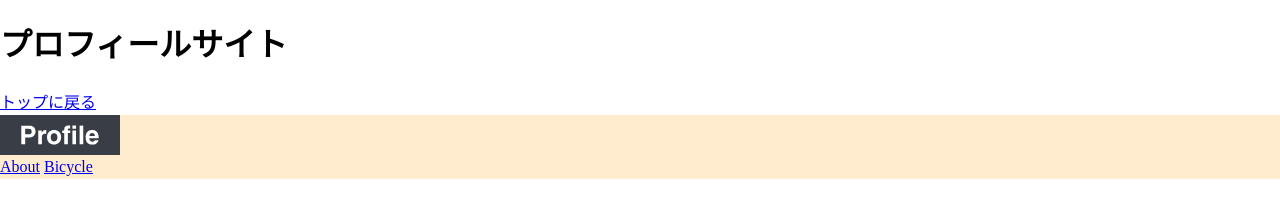
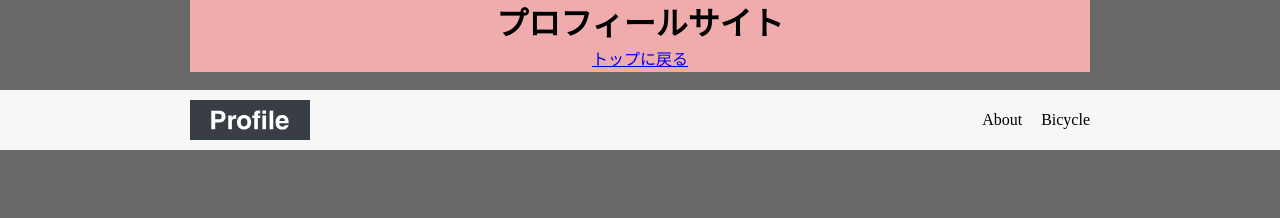
Before and after one commit to yamazaki2357/site-coding, a plain HTML site: page profile-site/profile-site.html in a window 1280 px wide. Drawn offline with nearby package versions, Linux system fonts and the light colour scheme.

Commit message:
add header

```diff
--- a/profile-site/profile-site.css
+++ b/profile-site/profile-site.css
@@ -1,10 +1,58 @@
 @import url(../node_modules/sanitize.css/sanitize.css);
 
+/* --------- 全体用 --------- */
+body {
+  background-color:dimgrey;
+}
+.container {
+  width: 900px;
+  margin: 0 auto;
+  background-color: rgb(240, 172, 172);
+}
+
+/* floatの高さ消失を解除する */
+/* .clear {
+  clear: right;
+} */
+
+/* --------- メインヘッダー --------- */
+.main-header {
+  /* background-color:beige; */
+  height: 90px;
+  text-align: center;
+}
+
+.main-header h1 {
+  margin: 0px;
+}
+/* --------- ヘッダー --------- */
 header {
-  background-color:blanchedalmond;
+  background-color:rgb(247, 247, 246);
+  height: 60px;
+  margin: 0 auto;
+}
+
+.header-left {
+  float: left;
 }
 
 .profile-log-img {
   width: 120px;
   height: 40px;
+  margin: 10px 0;
 }
+
+.header-right {
+  float: right;
+}
+
+.header-right a {
+  text-decoration: none;
+  color: black;
+  line-height: 60px;
+  margin-left: 15px;
+}
+
+/* --------- hogehoge --------- */
+/* --------- hogehoge --------- */
+/* --------- hogehoge --------- */
--- a/profile-site/profile-site.html
+++ b/profile-site/profile-site.html
@@ -8,20 +8,27 @@
   <title>プロフィールサイト</title>
 </head>
 <body>
-  <h1>プロフィールサイト</h1>
-  <div>
-    <a href="../index.html">トップに戻る</a>
+  <div class="main-header">
+    <div class="container">
+      <h1>プロフィールサイト</h1>
+      <div class="top-link">
+        <a href="../index.html">トップに戻る</a>
+      </div>
+      <!-- <div class="clear"></div> -->
+    </div>
   </div>
   <header>
     <div class="container">
-      <div class="header-right">
+      <div class="header-left">
         <img src="./img/logo.svg" class="profile-log-img">
       </div>
-      <div class="header-left">
+      <div class="header-right">
         <a href="#">About</a>
         <a href="#">Bicycle</a>
       </div>
     </div>
+    <!-- <div class="clear"></div> -->
   </header>
+
 </body>
 </html>
```
